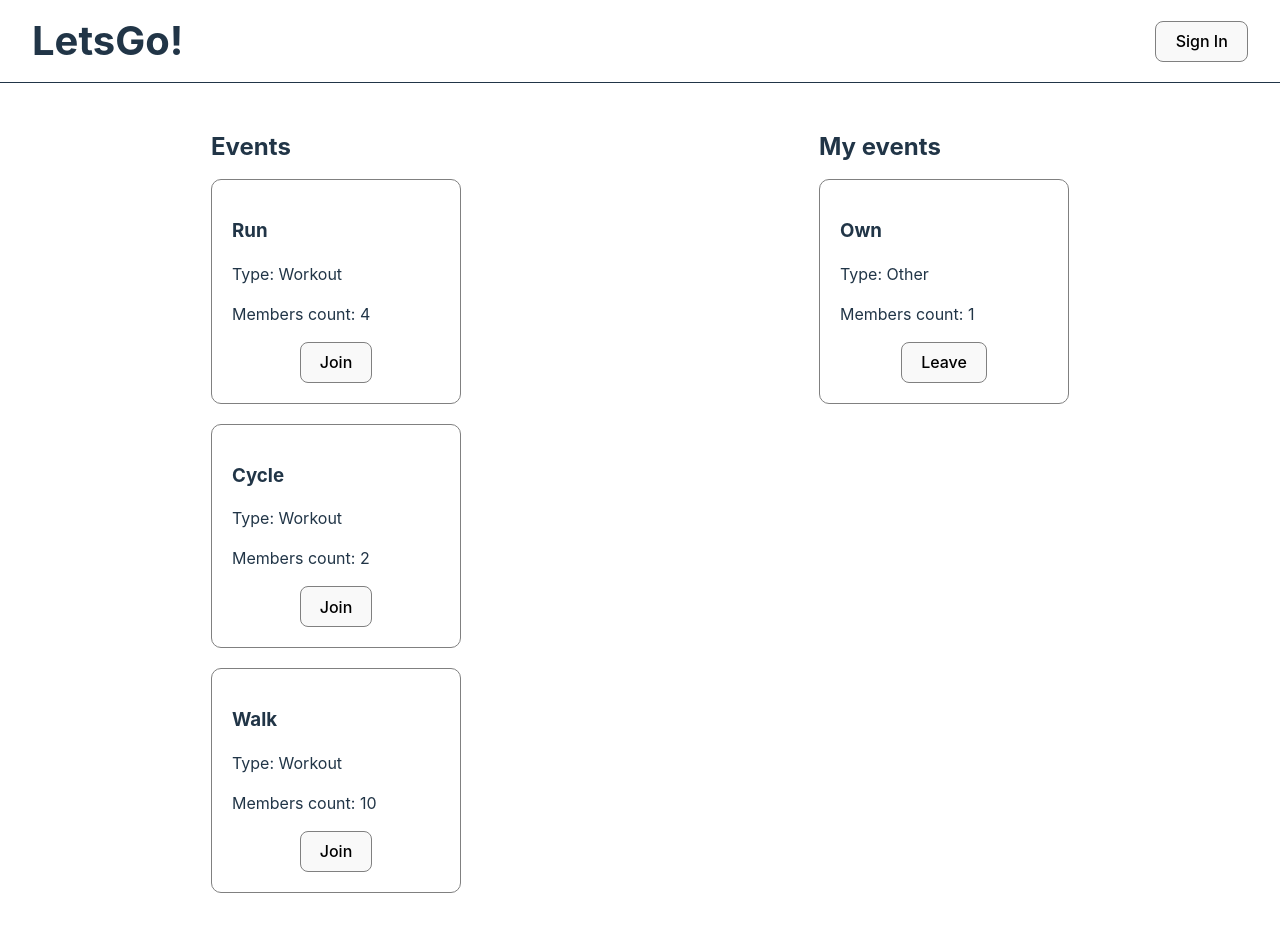
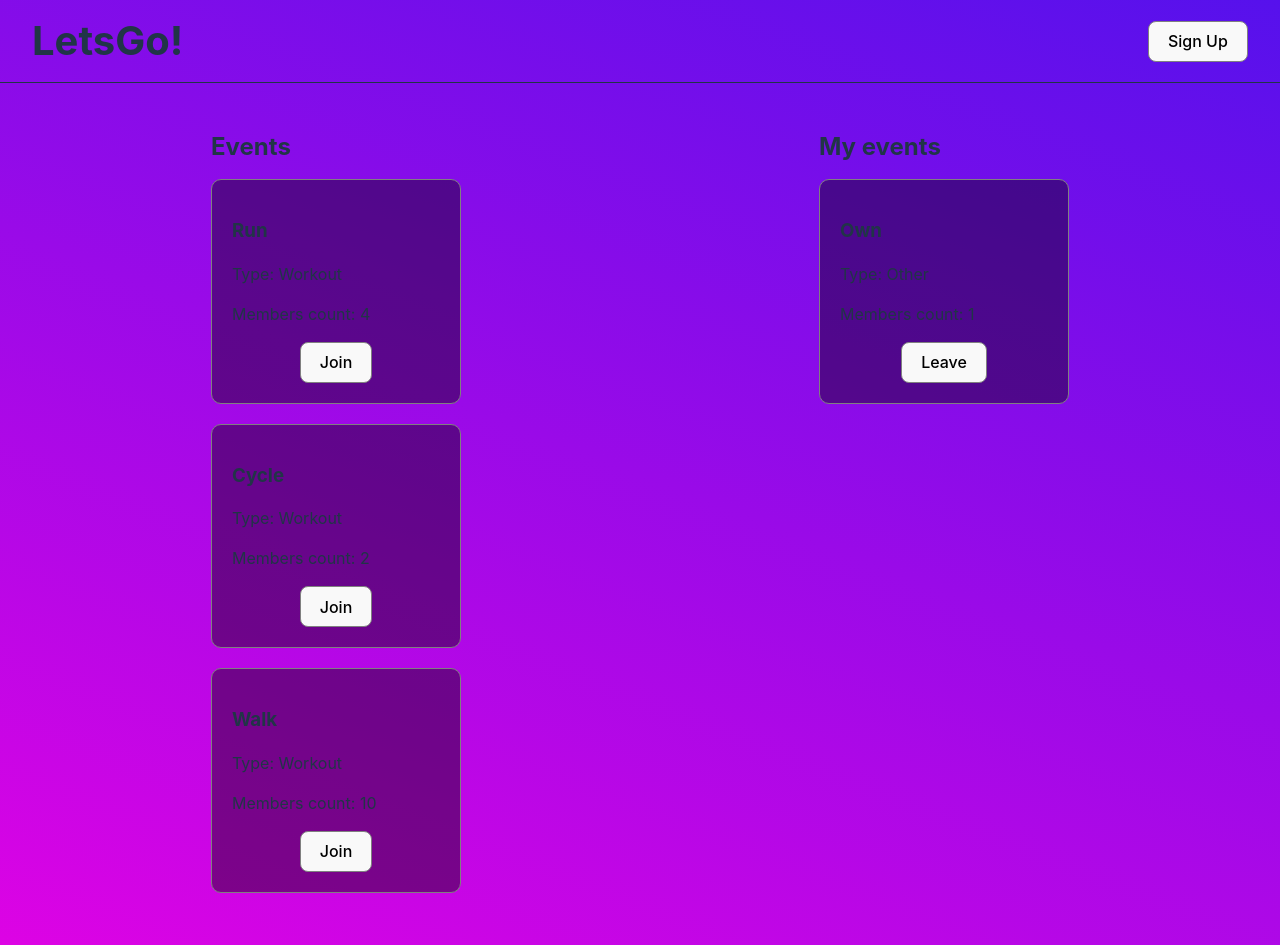
Before and after one commit to Skaper777/letsgo_vue3, a Vue app: page / in a window 1280 px wide. Built offline with nearby package versions, Linux system fonts and the light colour scheme.

Commit message:
refactor events

```diff
--- /dev/null
+++ b/src/assets/scss/variables.scss
@@ -0,0 +1 @@
+$maincolor: 'red'
--- a/src/components/events/Event.vue
+++ b/src/components/events/Event.vue
@@ -34,5 +34,6 @@ function eventHandler() {
   border-radius: 10px;
   padding: 20px;
   margin-bottom: 20px;
+  background: rgba(0, 0, 0, .4);
 }
 </style>
--- a/src/components/events/EventsList.vue
+++ b/src/components/events/EventsList.vue
@@ -1,5 +1,5 @@
 <template>
-  <div class="events-list" v-if="events.length">
+  <div :class="alone ? 'events-list events-list--alone' : 'events-list'" v-if="events.length">
     <h2>{{ props.title }}</h2>
     <ul v-if="events.length">
       <li v-for="event in events" :key="event.id">
@@ -14,6 +14,10 @@ import Event from './Event.vue'
 import { EventItem } from '../../types/index'
 
 const props = defineProps({
+  alone: {
+    type: Boolean,
+    default: false
+  },
   events: {
     type: Array<EventItem>,
     default: () => []
@@ -37,5 +41,15 @@ function listHandler(event: EventItem) {
 .events-list {
   display: block;
   justify-self: center;
+
+  &--alone {
+    width: 100%;
+
+    ul {
+      display: grid;
+      grid-gap: 1.2em;
+      grid-template-columns: repeat( auto-fit, minmax(250px, 1fr) );
+    }
+  }
 }
 </style>
--- a/src/components/pageChunks/Header.vue
+++ b/src/components/pageChunks/Header.vue
@@ -2,20 +2,19 @@
   <header>
     <div class="container">
       <h1>LetsGo!</h1>
-
-     <AppButton class="btn" @click="openLoginPopup" btnText="Sign In" />
+      <AppButton class="btn" @click="openSignUpPopup" btnText="Sign Up" />
     </div>
 
-    <LoginPopup/>
+    <SignUpPopup/>
   </header>
 </template>
 
 <script setup lang="ts">
 import AppButton from '../ui/Button.vue'
-import LoginPopup from '../popups/LoginPopup.vue'
+import SignUpPopup from '../popups/SignUpPopup.vue'
 import eventBus from '../../utils/eventBus'
 
-function openLoginPopup() {
+function openSignUpPopup() {
   eventBus.emit('openPopup')
 }
 
--- a/src/components/popups/LoginPopup.vue
+++ b/src/components/popups/SignUpPopup.vue
@@ -3,7 +3,7 @@
     <div class="login-popup">
       hello
 
-      <Button btnText="Login" @click="login" />
+      <Button btnText="Sign Up" :isLight="true" @click="signup" />
     </div>
   </Template>
 </template>
@@ -14,7 +14,7 @@ import Template from './TemplatePopup.vue'
 import Button from '../ui/Button.vue'
 import eventBus from '../../utils/eventBus'
 
-function login() {
+function signup() {
   eventBus.emit('closePopup')
 }
 
--- a/src/components/popups/TemplatePopup.vue
+++ b/src/components/popups/TemplatePopup.vue
@@ -35,5 +35,15 @@ onBeforeUnmount(() => {
 </script>
 
 <style lang="scss">
-
+.popup {
+  position: absolute;
+  left: calc(50% - 15em);
+  top: 9em;
+  background: #1a1a1a;
+  width: 30em;
+  border-radius: 10px;
+  border: 1px solid grey;
+  box-sizing: border-box;
+  padding: 1.2em;
+}
 </style>
--- a/src/components/ui/Button.vue
+++ b/src/components/ui/Button.vue
@@ -1,6 +1,6 @@
 <template>
   <div>
-    <button class="button" @click.prevent="emit('click')">{{ btnText }}</button>
+    <button :class="isLight ? 'button button--light' : 'button'" @click.prevent="emit('click')">{{ btnText }}</button>
   </div>
 </template>
 
@@ -8,7 +8,8 @@
 const emit = defineEmits(['click'])
 
 defineProps<{
-  btnText: string
+  btnText: string,
+  isLight?: boolean
 }>()
 
 </script>
@@ -17,6 +18,12 @@ defineProps<{
 .button {
   display: block;
   margin: 0 auto;
-  border: 1px solid gray
+  border: 1px solid gray;
+
+  &--light {
+    background-color: white;
+    color: black;
+    border: 1px solid white;
+  }
 }
 </style>
--- a/src/pages/Index.vue
+++ b/src/pages/Index.vue
@@ -1,8 +1,19 @@
 <template>
   <div class="container">
     <div class="events-container">
-      <EventsList title="Events" :events="events" @listFunc="joinEvent" />
-      <EventsList title="My events" :events="myEvents" isMyList @listFunc="leaveEvent" />
+      <EventsList
+        title="Events"
+        :events="events"
+        :alone="!myEvents.length"
+        @listFunc="joinEvent"
+      />
+      <EventsList
+        title="My events"
+        :events="myEvents"
+        :alone="!events.length"
+        isMyList
+        @listFunc="leaveEvent"
+      />
     </div>
   </div>
 </template>
--- a/src/style.css
+++ b/src/style.css
@@ -6,7 +6,7 @@
 
   color-scheme: light dark;
   color: rgba(255, 255, 255, 0.87);
-  background-color: #242424;
+  background: linear-gradient(21deg, #dd03e4, #5611ec);
 
   font-synthesis: none;
   text-rendering: optimizeLegibility;
```
